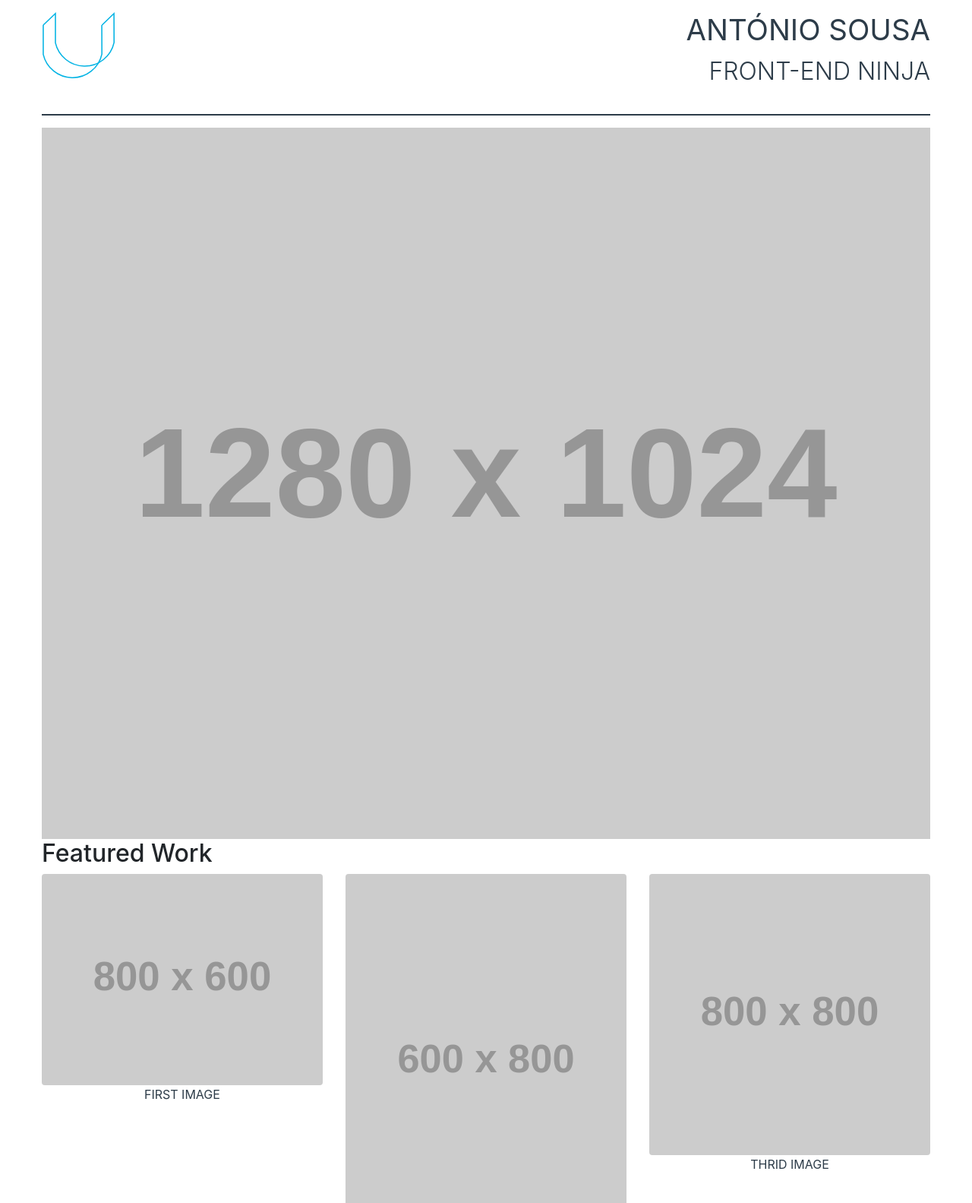
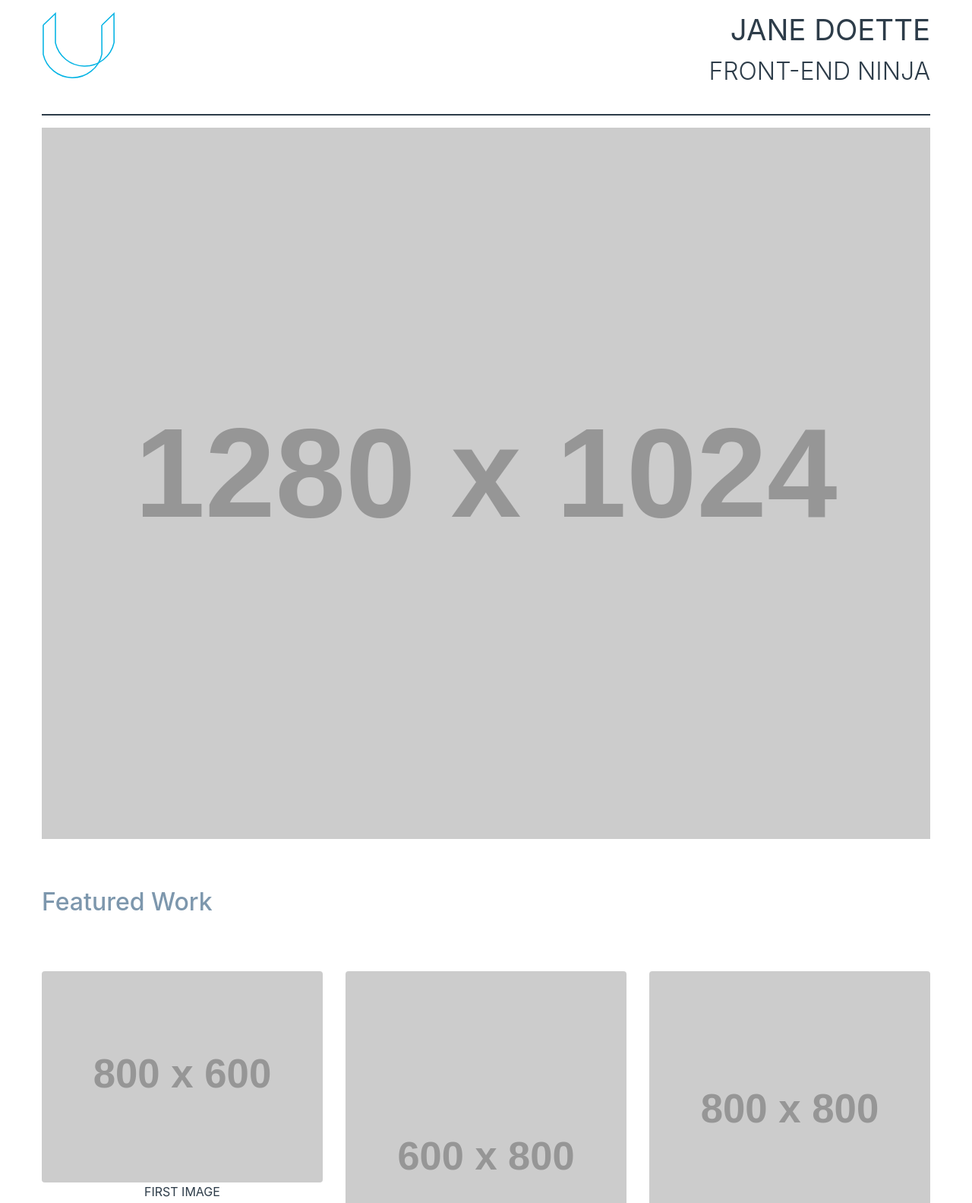
Before and after one commit to nonyobu/udacity-portfolio, a plain HTML site: page index.html in a window 1280 px wide. Shown: the top 1583 px of the page at 76% size. Drawn offline with nearby package versions, Linux system fonts and the light colour scheme; placeholder pictures from the web are drawn by us.

Commit message:
edit: name edit: style h2

```diff
--- a/css/main.css
+++ b/css/main.css
@@ -64,8 +64,11 @@ img {
 *
 */
 
-.featured_work {
-    max-height: 15vh;
+.feat_work {
+    font-size: 2em;
+    color: #7d97ad;
+    margin-top: 2em;
+    margin-bottom: 2em;
 }
 
 .mycaption {
--- a/index.html
+++ b/index.html
@@ -30,7 +30,7 @@
                         <img src="img/udacity_logo.svg" class="logo" alt="Udacity Logo">
                     </div>
                     <div class="col-6 title">
-                        <h1 class="title_name">António Sousa</h1>
+                        <h1 class="title_name">Jane Doette</h1>
                         <p class="subtitle_name">Front-End Ninja</p>
                     </div>
                 </div>
@@ -45,7 +45,7 @@
                         <img src="https://via.placeholder.com/1280x1024" alt="Highlighted Image">
                     </div>
                 </div>
-                <div class="row">
+                <div class="row feat_work">
                     <div class="col-12">
                         <h2>Featured Work</h2>
                     </div>
```
